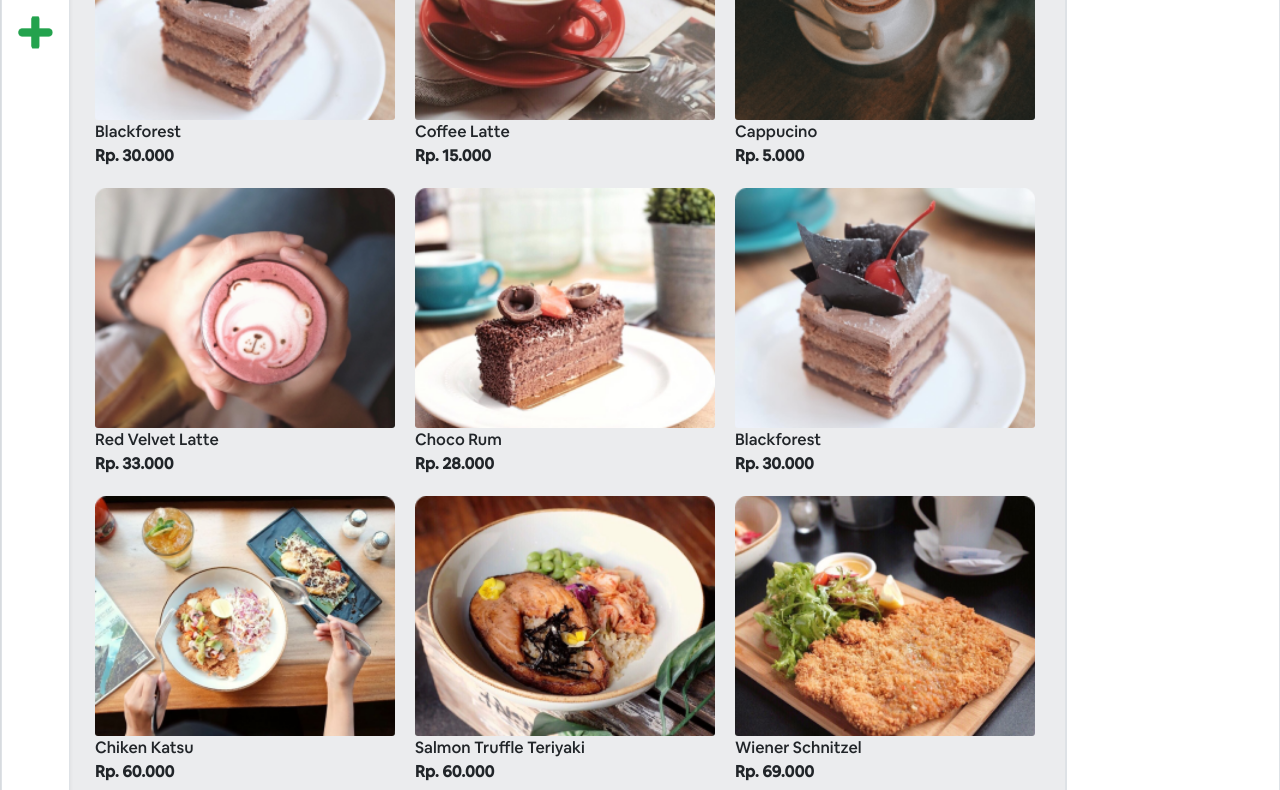
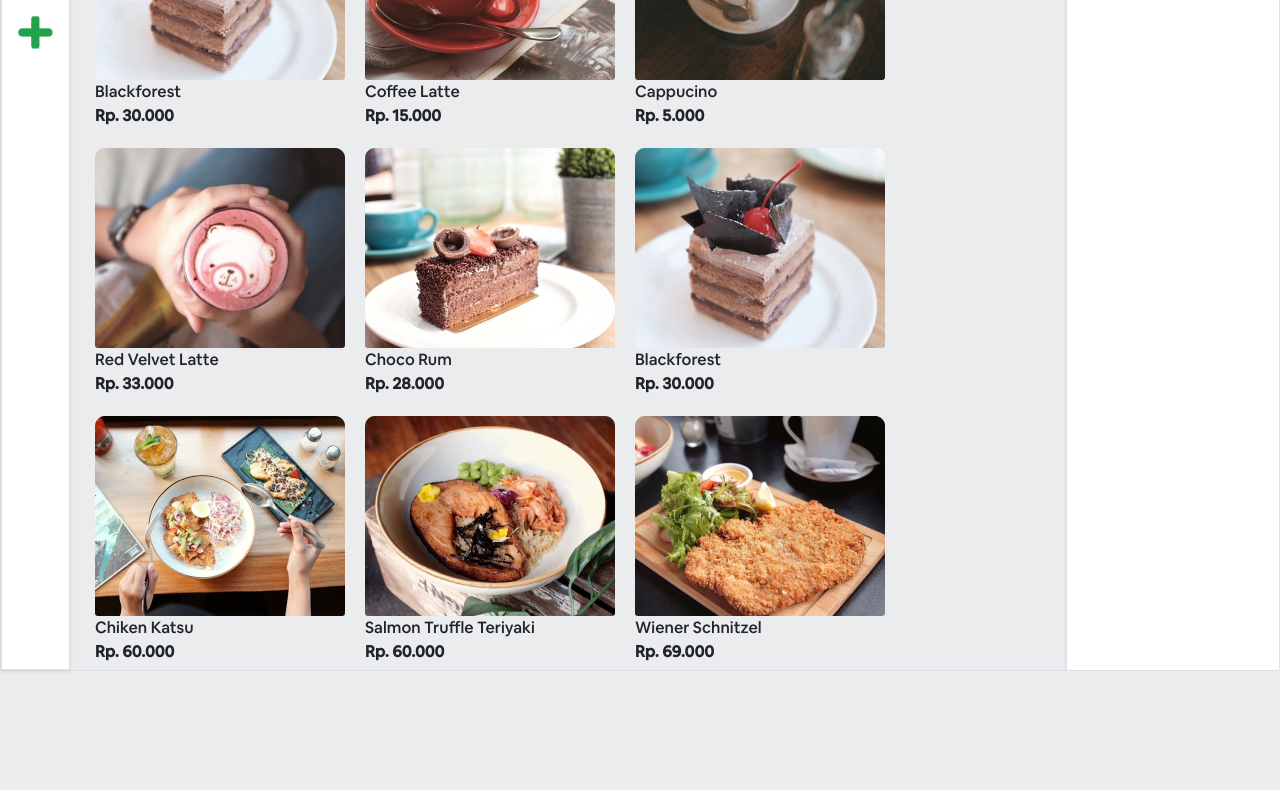
Before and after one commit to Cormacent/mood-shop, a plain HTML site: page index.html in a window 1280 px wide. Shown: the part 197-987 px from the top of the page. After the commit the page ends 871 px from the top, so only its background shows below. Drawn offline with nearby package versions, Linux system fonts and the light colour scheme.

Commit message:
clean code

```diff
--- a/css/style.css
+++ b/css/style.css
@@ -7,7 +7,7 @@
 body {
   background: rgba(190, 195, 202, 0.3);
   display: flex;
-  font-family: 'Courier New', Courier, monospace;
+  font-family: 'Courier New', Courier, monospace; /* RESET FONT */
 }
 
 *,
@@ -188,7 +188,10 @@ header .title h4 {
     font-size: 1.5rem;
   }
 
-  /* HEADER CART */
+  main{
+    height: 100vh;
+  }
+
   .cart-section {
     background-color: white;
     display: block;
@@ -202,7 +205,6 @@ header .title h4 {
     display: none;
   }
 
-  /* SIDE CART  */
   .cart-content h4 {
     font-size: 1.5rem;
   }
@@ -211,16 +213,15 @@ header .title h4 {
     opacity: 0.3;
   }
 
-  /* SIDE NAV */
   .content nav {
     display: flex;
     flex-direction: column;
     background-color: white;
+    height: auto;
   }
 
-  /* MAIN CONTENT */
   .card-fill .item {
     margin: 10px;
-    width: 300px;
+    width: 250px;
   }
 }
```
Also changed, not shown: index.html (+5 -9 lines).
